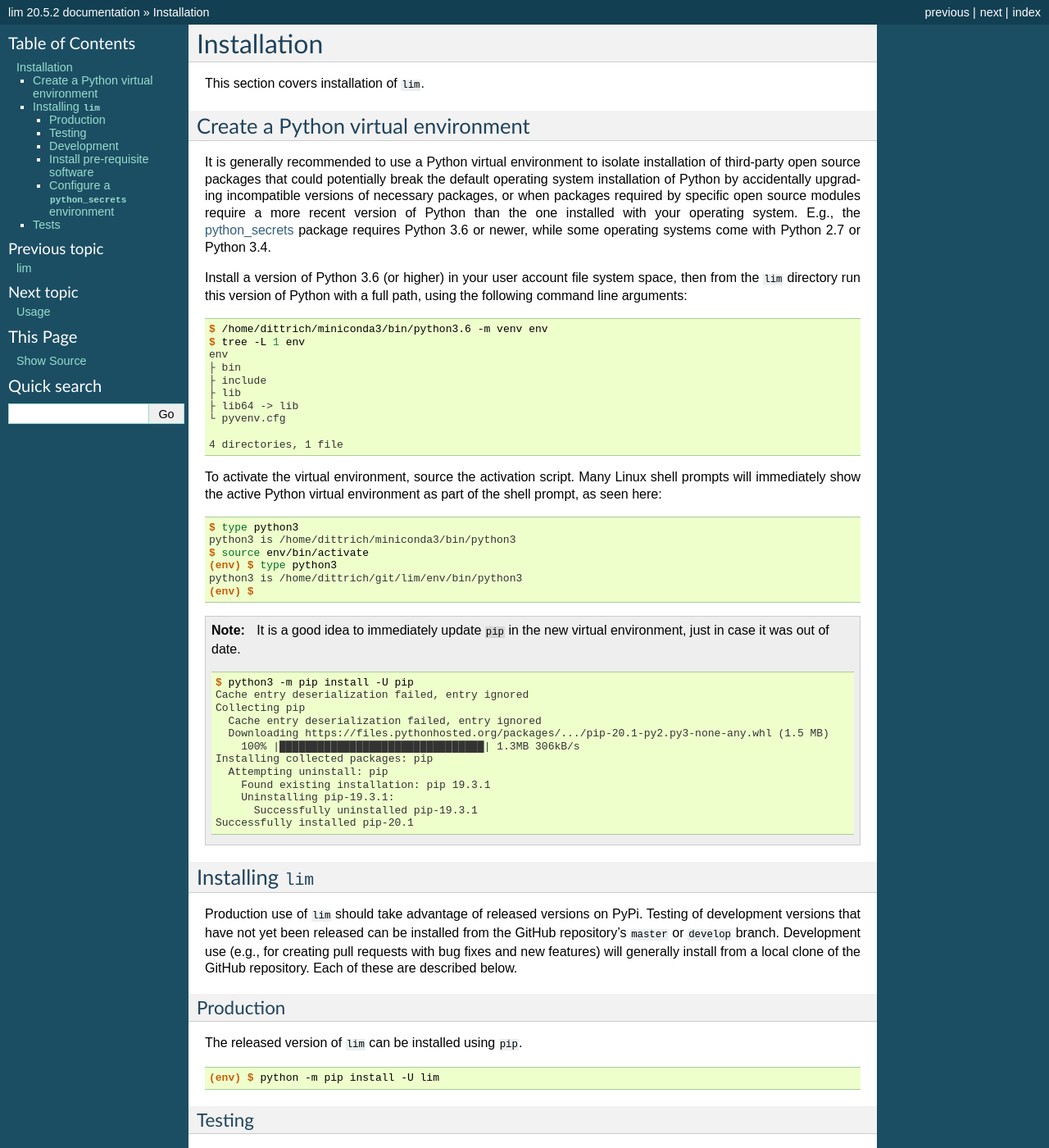
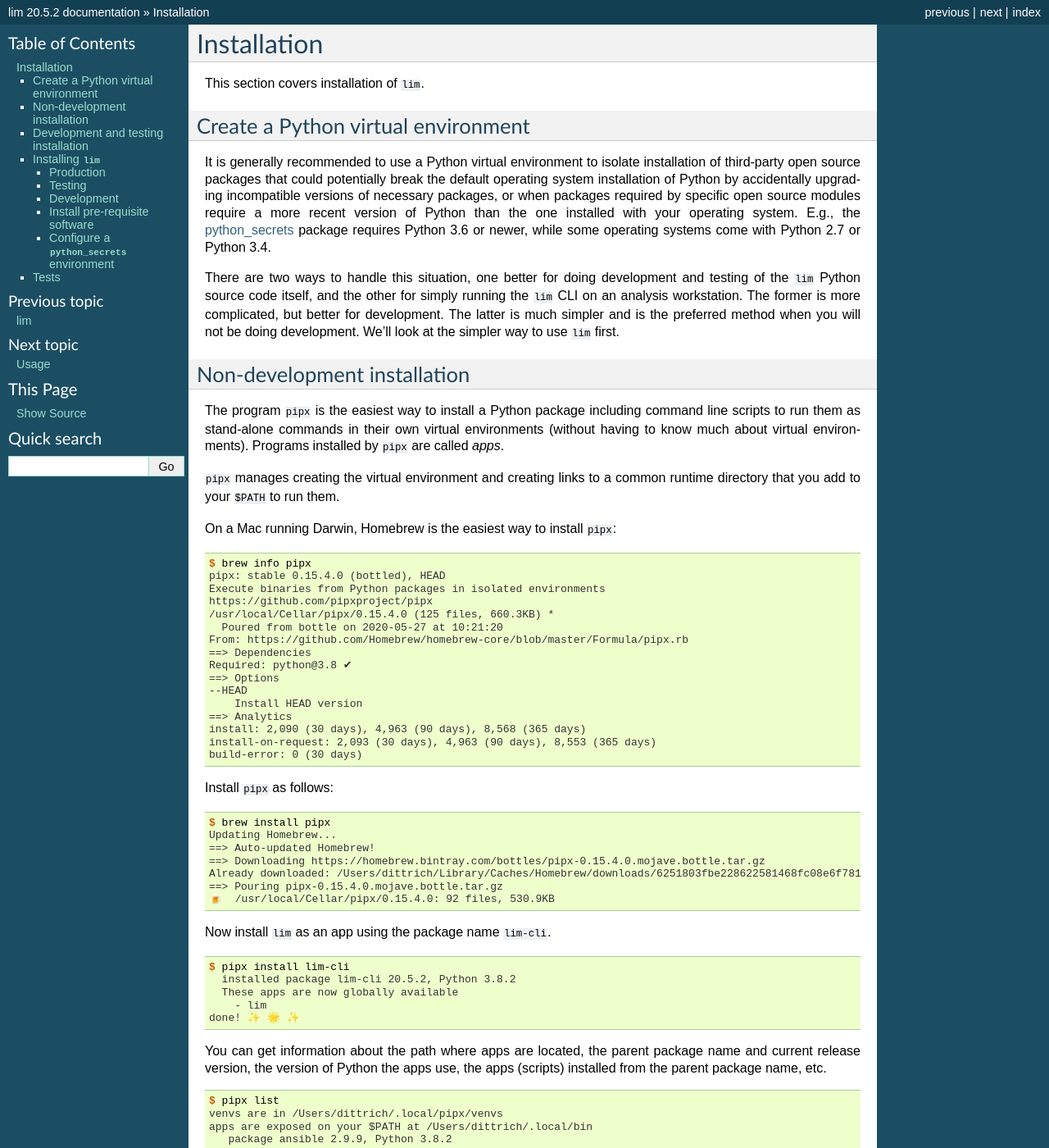
Before and after one commit to davedittrich/lim-cli, a Sphinx documentation site: the page built from docs/installation.rst, in a window 1280 px wide and 1400 px high. Shown: the whole window at 82% size. Built offline with Sphinx 7.4.7, drawn with Linux system fonts in a browser that asks for light colours; some of the changed text lies outside the part shown.

Commit message:
Update installation instructions to include pipx

```diff
--- a/docs/installation.rst
+++ b/docs/installation.rst
@@ -17,6 +17,125 @@ Python than the one installed with your operating system.  E.g.,
 the `python_secrets`_ package requires Python 3.6 or newer,
 while some operating systems come with Python 2.7 or Python
 3.4.
+
+There are two ways to handle this situation, one better for
+doing development and testing of the ``lim`` Python source
+code itself, and the other for simply running the ``lim``
+CLI on an analysis workstation. The former is more
+complicated, but better for development. The latter is
+much simpler and is the preferred method when you will
+not be doing development.  We'll look at the simpler
+way to use ``lim`` first.
+
+Non-development installation
+----------------------------
+
+The program ``pipx`` is the easiest way to install a Python package
+including command line scripts to run them as stand-alone commands
+in their own virtual environments (without having to know much about
+virtual environments). Programs installed by ``pipx`` are called
+*apps*.
+
+``pipx`` manages creating the virtual environment and creating links to a
+common runtime directory that you add to your ``$PATH`` to run them.
+
+On a Mac running Darwin, Homebrew is the easiest way to install
+``pipx``:
+
+.. code-block:: console
+
+    $ brew info pipx
+    pipx: stable 0.15.4.0 (bottled), HEAD
+    Execute binaries from Python packages in isolated environments
+    https://github.com/pipxproject/pipx
+    /usr/local/Cellar/pipx/0.15.4.0 (125 files, 660.3KB) *
+      Poured from bottle on 2020-05-27 at 10:21:20
+    From: https://github.com/Homebrew/homebrew-core/blob/master/Formula/pipx.rb
+    ==> Dependencies
+    Required: python@3.8 ✔
+    ==> Options
+    --HEAD
+        Install HEAD version
+    ==> Analytics
+    install: 2,090 (30 days), 4,963 (90 days), 8,568 (365 days)
+    install-on-request: 2,093 (30 days), 4,963 (90 days), 8,553 (365 days)
+    build-error: 0 (30 days)
+
+..
+
+Install ``pipx`` as follows:
+
+.. code-block:: console
+
+    $ brew install pipx
+    Updating Homebrew...
+    ==> Auto-updated Homebrew!
+    ==> Downloading https://homebrew.bintray.com/bottles/pipx-0.15.4.0.mojave.bottle.tar.gz
+    Already downloaded: /Users/dittrich/Library/Caches/Homebrew/downloads/6251803fbe228622581468fc08e6f781172e7083c958e424693b471cb1953d1c--pipx-0.15.4.0.mojave.bottle.tar.gz
+    ==> Pouring pipx-0.15.4.0.mojave.bottle.tar.gz
+    🍺  /usr/local/Cellar/pipx/0.15.4.0: 92 files, 530.9KB
+
+..
+
+Now install ``lim`` as an app using the package name ``lim-cli``.
+
+.. code-block:: console
+
+    $ pipx install lim-cli
+      installed package lim-cli 20.5.2, Python 3.8.2
+      These apps are now globally available
+        - lim
+    done! ✨ 🌟 ✨
+
+..
+
+You can get information about the path where apps are located,
+the parent package name and current release version,
+the version of Python the apps use, the apps (scripts)
+installed from the parent package name, etc.
+
+.. code-block:: console
+
+    $ pipx list
+    venvs are in /Users/dittrich/.local/pipx/venvs
+    apps are exposed on your $PATH at /Users/dittrich/.local/bin
+       package ansible 2.9.9, Python 3.8.2
+        - ansible
+        - ansible-config
+        - ansible-connection
+        - ansible-console
+        - ansible-doc
+        - ansible-galaxy
+        - ansible-inventory
+        - ansible-playbook
+        - ansible-pull
+        - ansible-test
+        - ansible-vault
+       package asciinema 2.0.2, Python 3.8.2
+        - asciinema
+       package blockdiag 2.0.1, Python 3.8.2
+        - blockdiag
+       package bump2version 1.0.0, Python 3.8.2
+        - bump2version
+        - bumpversion
+       package lim-cli 20.5.2, Python 3.8.2
+        - lim
+       package sphinx 3.0.4, Python 3.8.2
+        - sphinx-apidoc
+        - sphinx-autogen
+        - sphinx-build
+        - sphinx-quickstart
+       package twine 3.1.1, Python 3.8.2
+        - twine
+
+..
+
+For more information on capabilities of ``pipx``, see
+the project web site: https://github.com/pipxproject/pipx
+
+
+Development and testing installation
+------------------------------------
 
 Install a version of Python 3.6 (or higher) in your user
 account file system space, then from the ``lim`` directory
```
